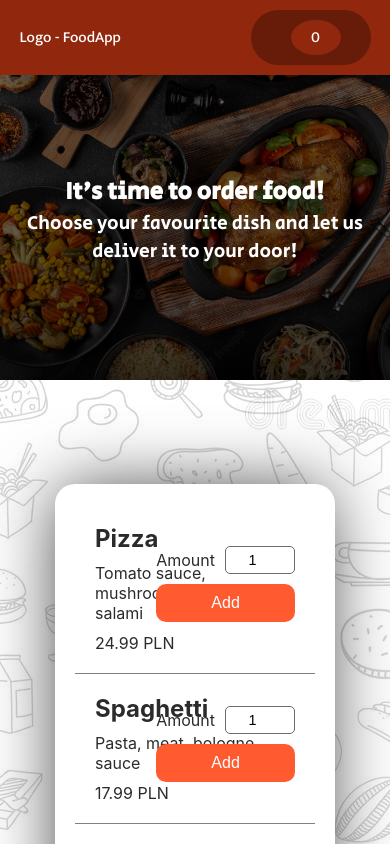
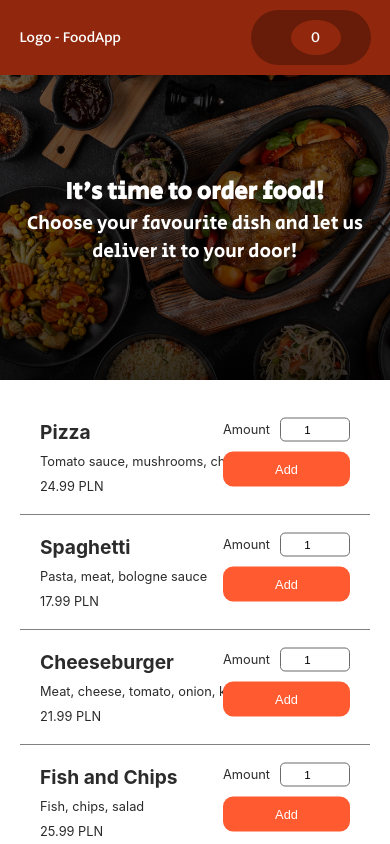
Before and after one commit to BlazejDuszynski/food_order_app, a React (Create React App) app: page / in a window 390 px wide. Shown: the top 844 px of the page. Built offline with nearby package versions, Linux system fonts and the light colour scheme; some icons are missing.

Commit message:
Menu made responsive

```diff
--- a/src/Components/Layout/Menu/Menu.module.css
+++ b/src/Components/Layout/Menu/Menu.module.css
@@ -9,3 +9,14 @@
   -moz-box-shadow: -2px 0px 70px -5px rgba(0, 0, 0, 0.75);
   list-style: none;
 }
+
+@media (max-width: 768px) {
+  .menu {
+    width: 100%;
+    border-radius: 0;
+    margin: 0;
+    box-shadow: none;
+    -webkit-box-shadow: none;
+    -moz-box-shadow: none;
+  }
+}
--- a/src/Components/Layout/Menu/MenuItem.module.css
+++ b/src/Components/Layout/Menu/MenuItem.module.css
@@ -46,3 +46,9 @@
   gap: 10px;
   align-items: center;
 }
+
+@media (max-width: 768px) {
+  .menuItem {
+    font-size: 0.8em;
+  }
+}
--- a/src/Components/UI/Card.module.css
+++ b/src/Components/UI/Card.module.css
@@ -4,3 +4,9 @@
   -webkit-box-shadow: -2px 0px 70px -5px rgba(0, 0, 0, 0.75);
   -moz-box-shadow: -2px 0px 70px -5px rgba(0, 0, 0, 0.75);
 }
+
+@media (max-width: 768px) {
+  .card {
+    padding: 0;
+  }
+}
```
